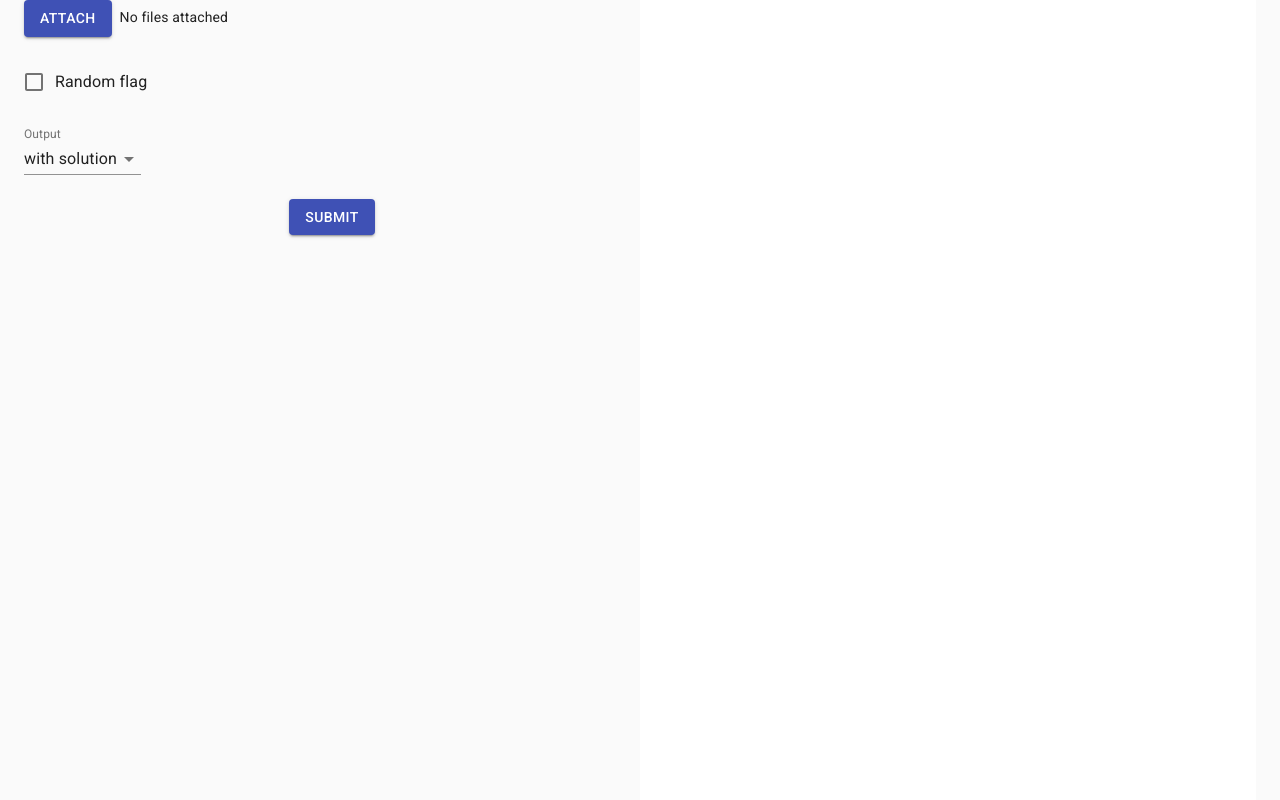
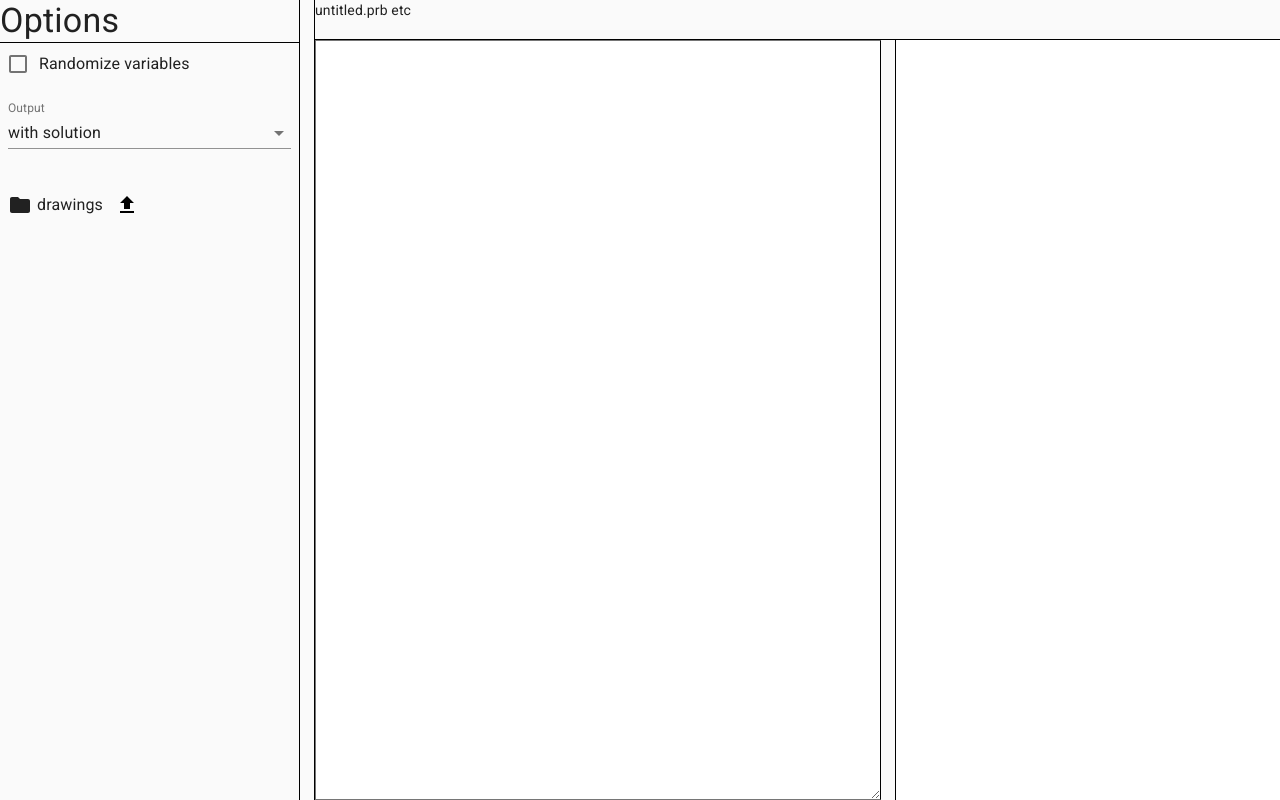
Before and after one commit to SlimTim10/icemaker-client, a React (Create React App) app: page / in a window 1280 px wide. Built offline with nearby package versions, Linux system fonts and the light colour scheme.

Commit message:
Update options and overall layout (WIP)

```diff
--- a/src/App.js
+++ b/src/App.js
@@ -9,42 +9,64 @@ import Button from '@material-ui/core/Button'
 import Box from '@material-ui/core/Box'
 import CircularProgress from '@material-ui/core/CircularProgress'
 
-import Form from './Components/Form'
+import Options from './Components/Options'
 
 import './App.css'
 
 const useStyles = makeStyles((theme) => ({
   container: {
     display: 'flex',
-    justifyContent: 'space-between'
+    height: '100vh',
+    padding: 0,
   },
-  leftSide: {
-    flex: '1'
+  options: {
+    width: '300px',
+    borderRight: '1px solid black'
   },
-  rightSide: {
-    flex: '1'
+  gutter: {
+    width: '14px',
+    flexShrink: 0
   },
-  loader: {
+  main: {
+    flexGrow: 1,
     display: 'flex',
-    justifyContent: 'center'
+    flexDirection: 'column',
+    borderLeft: '1px solid black'
+  },
+  mainNav: {
+    height: '42px',
+    borderBottom: '1px solid black'
+  },
+  mainContent: {
+    display: 'flex',
+    height: '100%'
+  },
+  editor: {
+    flexGrow: 1,
+    borderRight: '1px solid black'
   },
   pdf: {
+    flexGrow: 1,
     display: 'flex',
     flexDirection: 'column',
     justifyContent: 'center',
     alignItems: 'center',
-    height: '100vh',
-    backgroundColor: theme.palette.background.paper
+    backgroundColor: theme.palette.background.paper,
+    borderLeft: '1px solid black'
   },
-  downloadPdf: {
-    maxWidth: 200,
-    marginTop: 6,
-    marginBottom: 6
-  }
+  // downloadPdf: {
+  //   maxWidth: 200,
+  //   marginTop: 6,
+  //   marginBottom: 6
+  // }
 }))
 
 const App = () => {
   const classes = useStyles()
+
+  const [drawings, setDrawings] = useState([])
+  const [randomFlag, setRandomFlag] = useState(false)
+  const [outputType, setOutputType] = useState('flagSolutions')
 
   const [pdfData, setPdfData] = useState(null)
   const [pdfName, setPdfName] = useState(null)
@@ -52,13 +74,11 @@ const App = () => {
 
   const pdfObjectSrc = `data:application/pdf;base64,${pdfData}`
 
-  const submitForm = ({
-    files, randomFlag, outputType
-  }) => {
+  const compile = () => {
     setIsLoading(true)
 
     const formData = new FormData();
-    [...files].forEach(x => formData.append('multiplefiles', x))
+    [...drawings].forEach(x => formData.append('multiplefiles', x))
     formData.append('random', randomFlag)
     formData.append('outFlag', outputType)
     formData.append('submit1', 'putDatabase') // temporary
@@ -87,17 +107,49 @@ const App = () => {
       <CssBaseline />
       <Container maxWidth={false} className={classes.container}>
 
-        <Box className={classes.leftSide}>
-          <Form {...{submitForm}} />
+        <Box className={classes.options}>
+          <Options
+            {...{
+              compile,
+              randomFlag,
+              setRandomFlag,
+              outputType,
+              setOutputType,
+              drawings,
+              setDrawings
+            }}
+          />
         </Box>
 
-        <Box className={classes.rightSide}>
-          <Box className={classes.pdf}>
-            {isLoading && <CircularProgress />}
-            {pdfName && <Button className={classes.downloadPdf} variant="contained" color="primary" component={Link} href={pdfObjectSrc} download={pdfName + '.pdf'}>Download PDF</Button>}
-            {pdfData && <iframe src={pdfObjectSrc} height="100%" width="100%" type="application/pdf" title="pdf"></iframe>}
+        <Box className={classes.gutter} />
+
+        <Box className={classes.main}>
+          <Box className={classes.mainNav}>
+            untitled.prb etc
+            {/* <Box className={classes.compile}>Compile</Box> */}
+          </Box>
+          <Box className={classes.mainContent}>
+            <textarea className={classes.editor} />
+            <Box className={classes.gutter} />
+            <Box className={classes.pdf}>
+              {isLoading && <CircularProgress />}
+              {pdfName && <Button className={classes.downloadPdf} variant="contained" color="primary" component={Link} href={pdfObjectSrc} download={pdfName + '.pdf'}>Download PDF</Button>}
+              {pdfData && <iframe src={pdfObjectSrc} height="100%" width="100%" type="application/pdf" title="pdf"></iframe>}
+            </Box>
           </Box>
         </Box>
+
+        {/* <Box className={classes.leftSide}> */}
+        {/*   <Form {...{submitForm}} /> */}
+        {/* </Box> */}
+
+        {/* <Box className={classes.rightSide}> */}
+        {/*   <Box className={classes.pdf}> */}
+        {/*     {isLoading && <CircularProgress />} */}
+        {/*     {pdfName && <Button className={classes.downloadPdf} variant="contained" color="primary" component={Link} href={pdfObjectSrc} download={pdfName + '.pdf'}>Download PDF</Button>} */}
+        {/*     {pdfData && <iframe src={pdfObjectSrc} height="100%" width="100%" type="application/pdf" title="pdf"></iframe>} */}
+        {/*   </Box> */}
+        {/* </Box> */}
 
       </Container>
     </React.Fragment>
--- /dev/null
+++ b/src/Components/Options/Drawings.js
@@ -0,0 +1,87 @@
+import { useState } from 'react'
+import { makeStyles } from '@material-ui/core/styles'
+import Box from '@material-ui/core/Box'
+import List from '@material-ui/core/List'
+import ListItem from '@material-ui/core/ListItem'
+import ListItemText from '@material-ui/core/ListItemText'
+import ListItemSecondaryAction from '@material-ui/core/ListItemSecondaryAction'
+import IconButton from '@material-ui/core/IconButton'
+import DeleteIcon from '@material-ui/icons/Delete'
+import Typography from '@material-ui/core/Typography'
+import FolderIcon from '@material-ui/icons/Folder'
+
+const useStyles = makeStyles((theme) => ({
+  fileList: {
+    overflow: 'auto',
+    height: '70vh',
+    marginLeft: '1em'
+  },
+  fileItem: {
+    wordBreak: 'break-all'
+  }
+}))
+
+const Drawings = ({ drawings, setDrawings }) => {
+  const classes = useStyles()
+
+  const [inputVal, setInputVal] = useState('')
+
+  const handleChangeFile = event => {
+    if (![...event.target.files].some(file => drawings.find(x => x.name === file.name))) {
+      setDrawings(prev => [...prev, ...event.target.files])
+    }
+    setInputVal(event.target.value)
+  }
+
+  const handleDeleteFile = file => event => {
+    setDrawings(prev => [...prev].filter(x => x.name !== file.name))
+    // Reset the value of the input element so the change event will get triggered again if the previous file is selected again
+    setInputVal('')
+  }
+
+  const createFileElement = file => {
+    return (
+      <ListItem key={file.name} className={classes.fileItem}>
+        <ListItemText
+          primary={file.name}
+          />
+        <ListItemSecondaryAction onClick={handleDeleteFile(file)}>
+          <IconButton edge="end" aria-label="delete">
+            <DeleteIcon />
+          </IconButton>
+        </ListItemSecondaryAction>
+      </ListItem>
+    )
+  }
+
+  const fileList = drawings.length > 0 && (
+    <List className={classes.fileList}>{drawings.map(createFileElement)}</List>
+  )
+
+  return (
+    <Box>
+      <Box display="flex" alignItems="center">
+        <FolderIcon style={{ marginRight: '5px' }} />
+        <Typography variant="body1">drawings</Typography>
+        <input
+          accept=".asc"
+          id="upload-file"
+          type="file"
+          multiple
+          onChange={handleChangeFile}
+          value={inputVal}
+          />
+        <label htmlFor="upload-file">
+          <IconButton aria-label="upload" component="span">
+            <svg xmlns="http://www.w3.org/2000/svg" width="24" height="24" viewBox="0 0 24 24"><path d="M9 16h6v-6h4l-7-7-7 7h4zm-4 2h14v2H5z"/></svg>
+          </IconButton>
+        </label>
+      </Box>
+      {fileList}
+
+
+    </Box>
+  )
+}
+
+export default Drawings
--- /dev/null
+++ b/src/Components/Options/OutputTypeInput.js
@@ -0,0 +1,49 @@
+import TextField from '@material-ui/core/TextField'
+import MenuItem from '@material-ui/core/MenuItem'
+
+const outputTypeChoices = [
+  {
+    value: 'flagSolutions',
+    label: 'with solution'
+  },
+  {
+    value: 'flagAnswers',
+    label: 'with answer'
+  },
+  {
+    value: 'flagSolAns',
+    label: 'with solution and answer'
+  },
+  {
+    value: 'flagQuestions',
+    label: 'questions only'
+  },
+]
+
+const OutputTypeInput = ({ outputType, setOutputType }) => {
+  const handleChange = event => {
+    setOutputType(event.target.value)
+  }
+
+  const outputMenu = outputTypeChoices.map(option => (
+    <MenuItem key={option.value} value={option.value}>
+      {option.label}
+    </MenuItem>
+  ))
+
+  return (
+    <TextField
+      id="select-output-type"
+      select
+      label="Output"
+      value={outputType}
+      onChange={handleChange}
+      helperText=""
+      fullWidth
+      >
+      {outputMenu}
+    </TextField>
+  )
+}
+
+export default OutputTypeInput
--- /dev/null
+++ b/src/Components/Options/RandomInput.js
@@ -0,0 +1,24 @@
+import FormControlLabel from '@material-ui/core/FormControlLabel'
+import Checkbox from '@material-ui/core/Checkbox'
+
+const RandomInput = ({ randomFlag, setRandomFlag }) => {
+  const handleChange = event => {
+    setRandomFlag(event.target.checked)
+  }
+
+  return (
+    <FormControlLabel
+      control={
+          <Checkbox
+              checked={randomFlag}
+              onChange={handleChange}
+              name="random-flag"
+              color="primary"
+              />
+          }
+          label="Randomize variables"
+          />
+  )
+}
+
+export default RandomInput
--- /dev/null
+++ b/src/Components/Options/index.js
@@ -0,0 +1,48 @@
+import { useState } from 'react'
+import { makeStyles } from '@material-ui/core/styles'
+import Box from '@material-ui/core/Box'
+import Typography from '@material-ui/core/Typography'
+
+import RandomInput from './RandomInput'
+import OutputTypeInput from './OutputTypeInput'
+import Drawings from './Drawings'
+
+const useStyles = makeStyles((theme) => ({
+  header: {
+    borderBottom: '1px solid black'
+  },
+}))
+
+const Options = ({
+  compile,
+  randomFlag,
+  setRandomFlag,
+  outputType,
+  setOutputType,
+  drawings,
+  setDrawings
+}) => {
+  const classes = useStyles()
+
+  return (
+    <Box>
+      <Typography
+        className={classes.header}
+        variant="h4"
+      >
+        Options
+      </Typography>
+      <Box display="flex" flexDirection="column" px={1}>
+        <RandomInput {...{randomFlag, setRandomFlag}} />
+        <Box mt={2}>
+          <OutputTypeInput {...{outputType, setOutputType}} />
+        </Box>
+        <Box mt={4}>
+          <Drawings {...{drawings, setDrawings}} />
+        </Box>
+      </Box>
+    </Box>
+  )
+}
+
+export default Options
```
